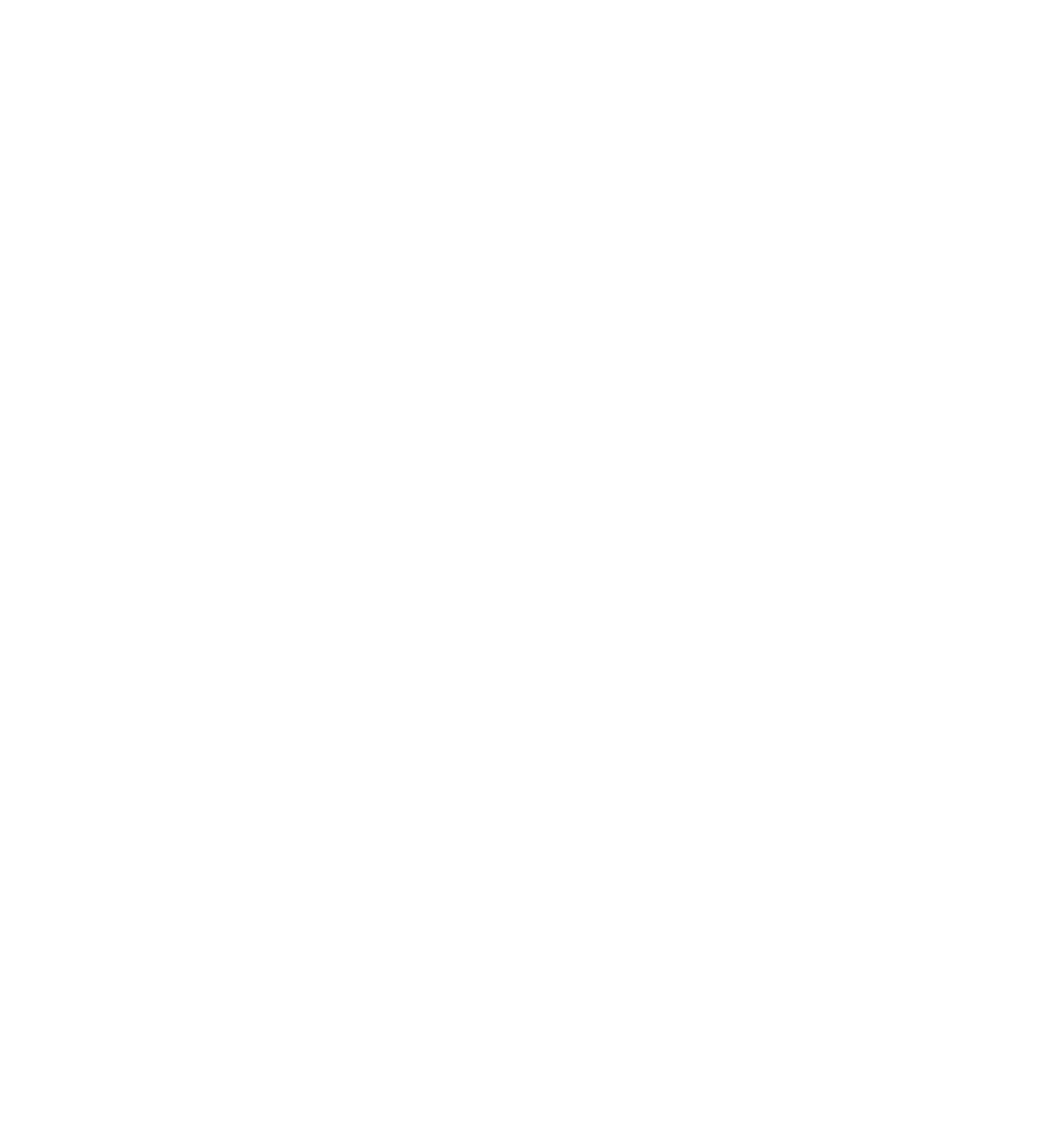
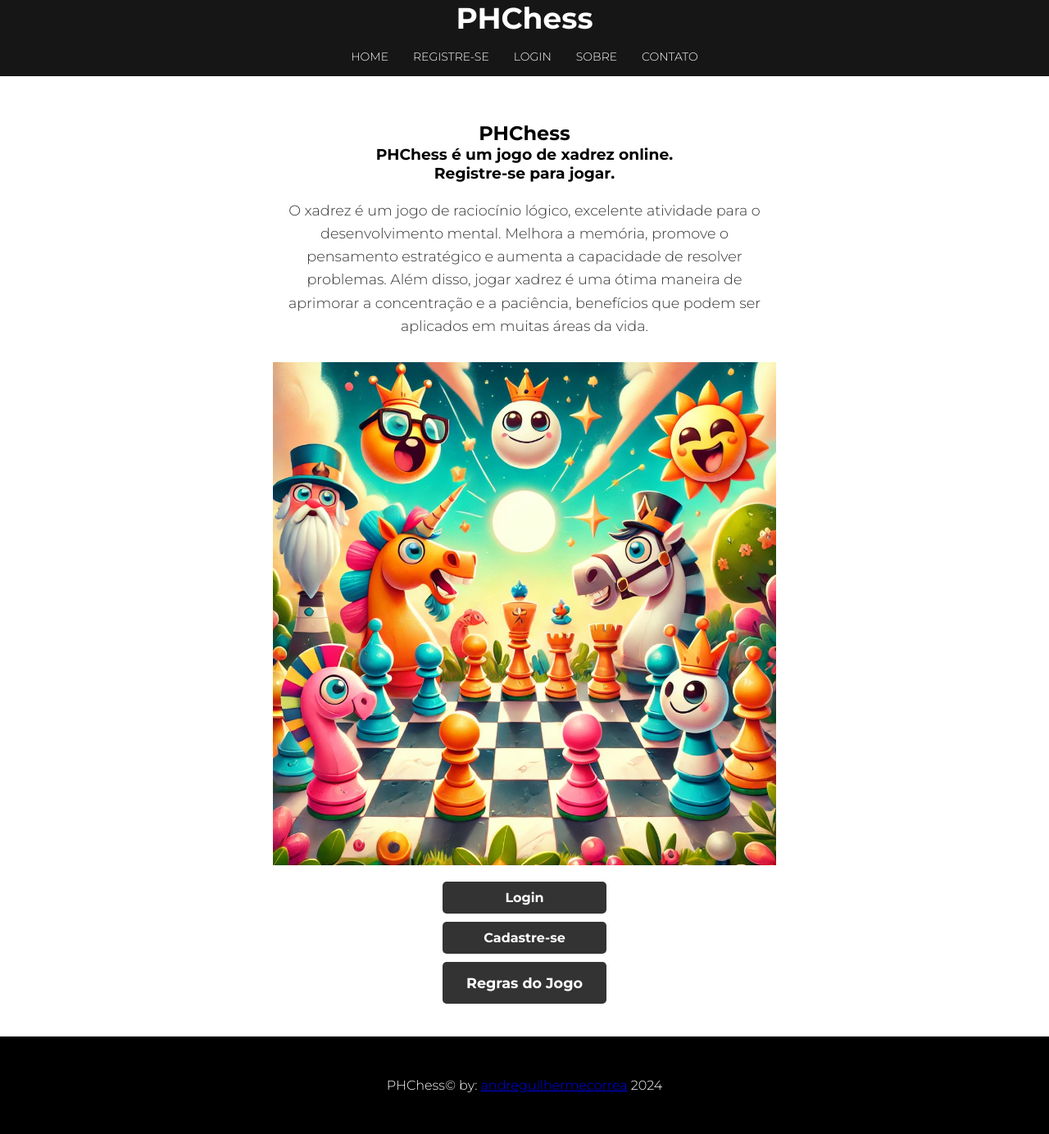
Before and after one commit to AndreGuilhermeCorrea/PHChess, a PHP site: page / in a window 1280 px wide. Before the commit the page is empty. Shown: the whole page at 82% size. Before the commit the page ends 800 px from the top, so only its background shows below. Run offline with PHP 8.4, Linux system fonts and the light colour scheme.

Commit message:
🎉 feat: home

```diff
--- a/public/css/styles.css
+++ b/public/css/styles.css
@@ -0,0 +1,140 @@
+* {
+    padding: 0;
+    margin: 0;
+    box-sizing: border-box;
+    font-family: 'Montserrat', sans-serif;
+}
+
+html {
+    min-height: 100vh;
+    position: relative;
+}
+
+/* HEADER */
+#title {
+    font-size: 36px;
+    color: #FFF;
+    justify-content: center;
+    background-color: #161616;
+    text-align: center;
+}
+
+#navbar {
+    display: flex;
+    align-items: center;
+    justify-content: center;
+    background-color: #161616;
+    padding: 10px;
+    text-transform: uppercase;
+    list-style: none;
+}
+
+#navbar li {
+    margin: 0 10px;
+    padding: 5px;
+}
+
+#navbar .nav-link {
+    color: #FFF;
+    text-decoration: none;
+    transition: .5s;
+    font-size: 14px;
+}
+
+#navbar .nav-link:hover {
+    color: #999;
+}
+
+/* MAIN */
+main {
+    display: flex;
+    flex-direction: column;
+    align-items: center;
+    justify-content: center;
+    padding: 20px;
+    min-height: calc(100vh - 140px);
+}
+
+/* HOME */
+#home-container {
+    display: flex;
+    flex-direction: column;
+    align-items: center;
+    justify-content: center;
+    padding: 20px;
+    text-align: center;
+    margin-top: 15px;
+}
+
+#title-container {
+    min-width: 500px;
+    text-align: center;
+    margin-top: 30px;
+}
+
+#title-container h1 {
+    font-size: 50px;
+}
+
+#title-container p {
+    margin-top: 10px;
+    text-transform: uppercase;
+    color: #999;
+}
+
+
+.chess-benefits {
+    font-size: 1.1em;
+    text-align: center;
+    margin-bottom: 20px;
+    margin-top: 10px;
+    padding: 10px;
+    max-width: 600px;
+    color: #333;
+    line-height: 1.6;
+}
+
+.chess-image {
+    max-width: 60%;
+    height: auto;
+    margin-bottom: 20px;
+}
+
+.button-container {
+    display: flex;
+    flex-direction: column;
+    gap: 10px;
+    width: 100%;
+    max-width: 200px;
+}
+
+.btn {
+    padding: 10px;
+    background-color: #333;
+    color: #fff;
+    text-decoration: none;
+    text-align: center;
+    border-radius: 5px;
+    font-weight: bold;
+}
+
+.btn:hover {
+    background-color: #555;
+}
+
+.btn-large {
+    padding: 15px;
+    font-size: 1.1em;
+}
+
+/* FOOTER */
+footer {
+    width: 100%;
+    position: relative;
+    bottom: 0;
+    text-align: center;
+    text-decoration: none;
+    background: #000;
+    color: #FFF;
+    padding: 50px 0;
+}
--- a/public/index.php
+++ b/public/index.php
@@ -0,0 +1,25 @@
+<?php
+// Index.php
+// Inclui o cabeçalho da página
+include __DIR__ . '/template/header.php';
+?>
+
+<div id="home-container">
+    <h2>PHChess</h2>
+    <h3>PHChess é um jogo de xadrez online.</h3>
+    <h3>Registre-se para jogar.</h3>
+    <p class="chess-benefits">
+        O xadrez é um jogo de raciocínio lógico, excelente atividade para o desenvolvimento mental. Melhora a memória, promove o pensamento estratégico e aumenta a capacidade de resolver problemas. Além disso, jogar xadrez é uma ótima maneira de aprimorar a concentração e a paciência, benefícios que podem ser aplicados em muitas áreas da vida.
+    </p>
+    <img src="img/chess.png" alt="Jogo de Xadrez" class="chess-image">
+    <div class="button-container">
+        <a href="login.php" class="btn">Login</a>
+        <a href="register.php" class="btn">Cadastre-se</a>
+        <a href="rules.php" class="btn btn-large">Regras do Jogo</a>
+    </div>
+</div>
+
+<?php
+// Inclui o rodapé
+include __DIR__ . '/template/footer.php';
+?>
--- a/public/template/footer.php
+++ b/public/template/footer.php
@@ -1,6 +1,6 @@
     </main>
     <footer>
-        <p>Chess Game by<a href="mailto:andreguilhermecorrea@example.com">andreguilhermecorrea&copy; 2024</a></p>
+        <p>PHChess&copy; by: <a href="mailto:andreguilhermecorrea@example.com">andreguilhermecorrea</a> 2024</p>
     </footer>
 </body>
 </html>
--- a/public/template/header.php
+++ b/public/template/header.php
@@ -7,19 +7,19 @@
       <!-- Google fonts -->
     <link rel="preconnect" href="https://fonts.gstatic.com">
     <link href="https://fonts.googleapis.com/css2?family=Montserrat:wght@300;700&display=swap" rel="stylesheet">
-    <link rel="stylesheet" href="/public/css/style.css">
+    <link rel="stylesheet" href="css/styles.css">
 </head>
 <body>
     <header>
-        <div class="container">
-            <h1>PHChess</h1>
+        <div>
+            <h1 id="title">PHChess</h1>
             <nav>
-                <ul>
-                    <li><a href="index.php">Home</a></li>
-                    <li><a href="registro.php">Registre-se</a></li>
-                    <li><a href="login.php">Login</a></li>
-                    <li><a href="sobre.php">Sobre</a></li>
-                    <li><a href="contact.php">Contato</a></li>
+                <ul id="navbar">
+                    <li><a href="index.php" class="nav-link" >Home</a></li>
+                    <li><a href="registro.php" class="nav-link">Registre-se</a></li>
+                    <li><a href="login.php" class="nav-link">Login</a></li>
+                    <li><a href="sobre.php" class="nav-link">Sobre</a></li>
+                    <li><a href="contact.php" class="nav-link">Contato</a></li>
                 </ul>
             </nav>
         </div>
```
Also changed, not shown: public/img/chess.png (added), public/register.php (added), public/rules.php (added), 1 other file.
